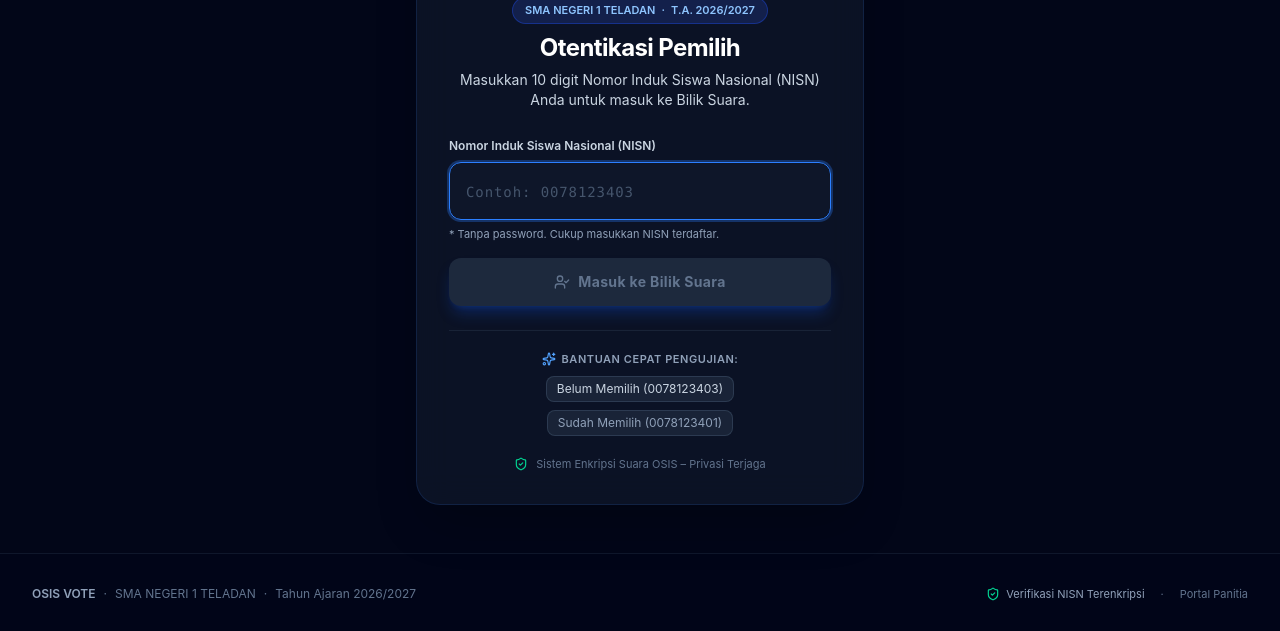
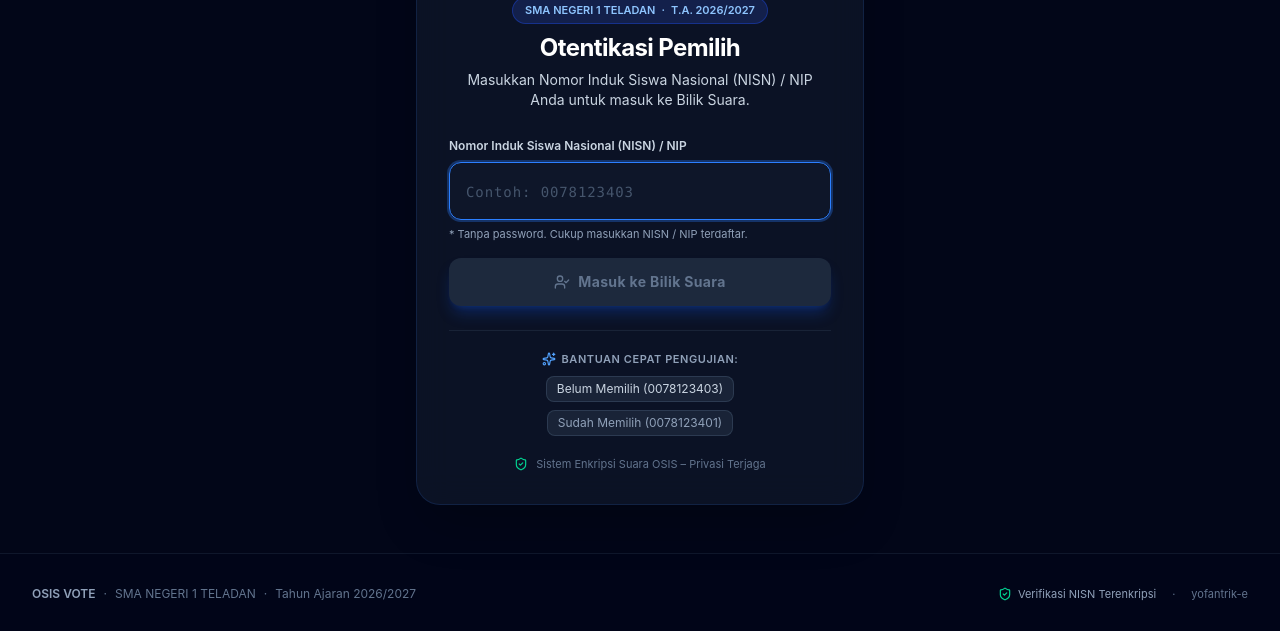
Before and after one commit to yofantrikesatama77-rgb/pemilihan-osis, a React (Vite) app: page / in a window 1280 px wide. Both pictures are taken after a click on the button "Bilik Suara". Shown: the part 272-903 px from the top of the page. Built offline with nearby package versions, Linux system fonts and the light colour scheme; no server answers; the database is empty.

Commit message:
feat: allow NIP for login and update portal label
Expand authentication to support NIP alongside NISN and update the committee portal label.

```diff
--- a/src/App.tsx
+++ b/src/App.tsx
@@ -112,7 +112,7 @@ const AppContent: React.FC = () => {
               onClick={() => setActivePage('admin-login')}
               className="text-slate-500 hover:text-slate-300 transition-colors"
             >
-              Portal Panitia
+              yofantrik-e
             </button>
           </div>
         </div>
--- a/src/components/LoginNISN.tsx
+++ b/src/components/LoginNISN.tsx
@@ -97,7 +97,7 @@ export const LoginNISN: React.FC<LoginNISNProps> = ({ setActivePage }) => {
               Otentikasi Pemilih
             </h2>
             <p className="mt-1.5 text-xs sm:text-sm text-slate-300">
-              Masukkan 10 digit Nomor Induk Siswa Nasional (NISN) Anda untuk masuk ke Bilik Suara.
+              Masukkan Nomor Induk Siswa Nasional (NISN) / NIP Anda untuk masuk ke Bilik Suara.
             </p>
           </div>
 
@@ -105,7 +105,7 @@ export const LoginNISN: React.FC<LoginNISNProps> = ({ setActivePage }) => {
           <form onSubmit={handleSubmit} className="mt-7 space-y-4">
             <div>
               <label htmlFor="nisn" className="block text-xs font-semibold text-slate-300 mb-2">
-                Nomor Induk Siswa Nasional (NISN)
+                Nomor Induk Siswa Nasional (NISN) / NIP
               </label>
 
               <div className="relative">
@@ -127,7 +127,7 @@ export const LoginNISN: React.FC<LoginNISNProps> = ({ setActivePage }) => {
                 />
               </div>
               <p className="text-[11px] text-slate-400 mt-1.5">
-                * Tanpa password. Cukup masukkan NISN terdaftar.
+                * Tanpa password. Cukup masukkan NISN / NIP terdaftar.
               </p>
             </div>
 
```
